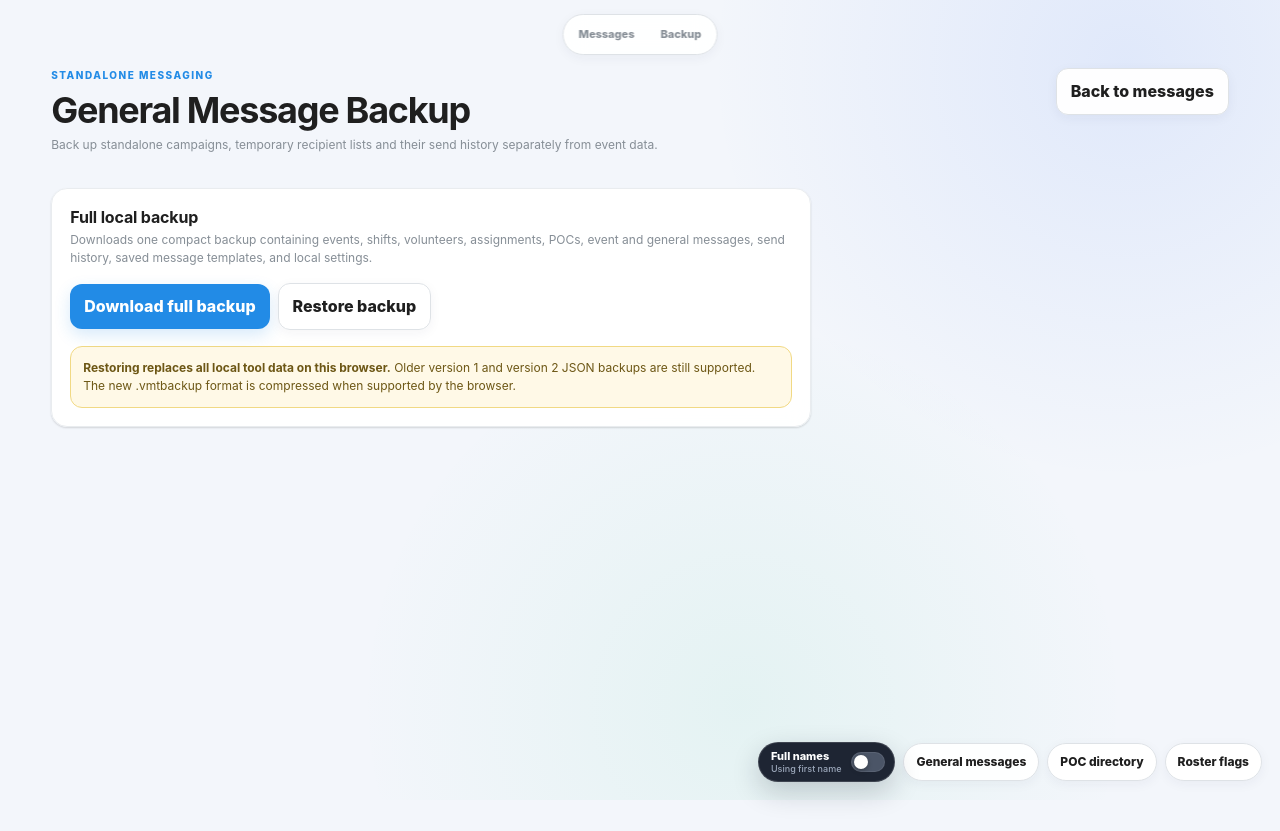
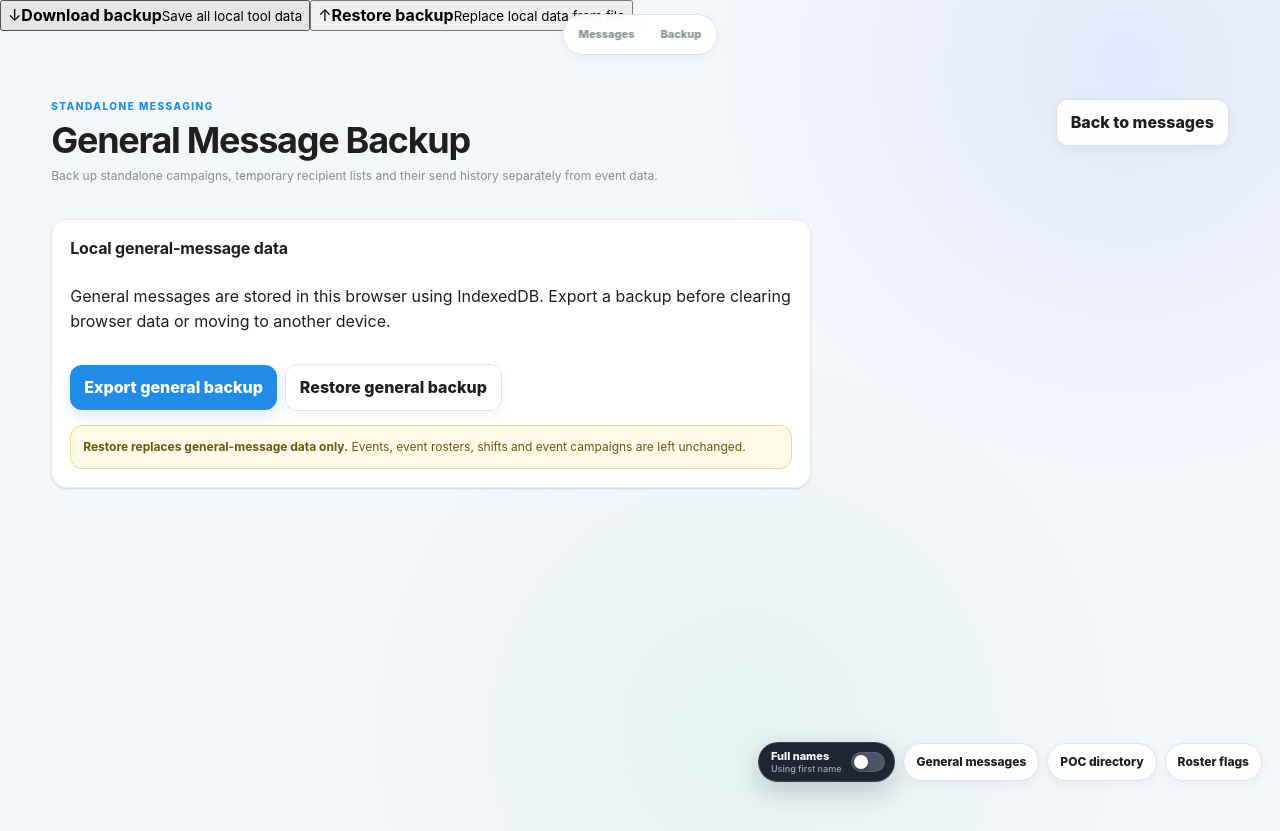
Before and after one commit to aqideh/volmessagetool, a Next.js app: page /general/backup in a window 1280 px wide. Before the commit the page ends 800 px from the top, so only its background shows below. Built offline with nearby package versions, Linux system fonts and the light colour scheme.

Commit message:
refactor: make backup controls persistent-menu ready

```diff
--- a/app/full-backup-tools.tsx
+++ b/app/full-backup-tools.tsx
@@ -1,7 +1,6 @@
 "use client";
 
-import { useEffect, useRef, useState } from "react";
-import { createPortal } from "react-dom";
+import { useRef, useState } from "react";
 import { db } from "@/lib/db";
 import type { BackupPayload, LegacyBackupPayload } from "@/lib/types";
 
@@ -18,7 +17,6 @@ type FullBackupPayload = {
 };
 
 type RestoreResult = {
-  eventId?: string;
   kind: "full" | "legacy";
 };
 
@@ -123,12 +121,7 @@ async function restoreFullBackup(payload: FullBackupPayload): Promise<RestoreRes
     }
   });
 
-  const events = payload.stores.events;
-  const eventId = Array.isArray(events) && events[0] && typeof events[0] === "object"
-    ? String((events[0] as { id?: unknown }).id ?? "")
-    : undefined;
-
-  return { eventId: eventId || undefined, kind: "full" };
+  return { kind: "full" };
 }
 
 function upgradeLegacyBackup(raw: BackupPayload | LegacyBackupPayload): BackupPayload {
@@ -193,48 +186,13 @@ async function restoreLegacyBackup(raw: unknown): Promise<RestoreResult> {
     if (payload.sendRecords.length) await db.sendRecords.bulkAdd(payload.sendRecords);
   });
 
-  return { eventId: payload.events[0]?.id, kind: "legacy" };
+  return { kind: "legacy" };
 }
 
 export default function FullBackupTools() {
-  const [host, setHost] = useState<HTMLElement | null>(null);
   const [status, setStatus] = useState("");
   const [working, setWorking] = useState(false);
   const fileRef = useRef<HTMLInputElement>(null);
-
-  useEffect(() => {
-    const sync = () => {
-      const panel = document.querySelector<HTMLElement>(".backup-panel");
-      if (!panel) {
-        setHost(null);
-        return;
-      }
-
-      panel.querySelectorAll<HTMLElement>(":scope > *").forEach((child) => {
-        if (!child.classList.contains("full-backup-host")) child.style.display = "none";
-      });
-
-      let nextHost = panel.querySelector<HTMLElement>(":scope > .full-backup-host");
-      if (!nextHost) {
-        nextHost = document.createElement("div");
-        nextHost.className = "full-backup-host";
-        panel.appendChild(nextHost);
-      }
-      setHost((current) => current === nextHost ? current : nextHost);
-    };
-
-    sync();
-    const observer = new MutationObserver(sync);
-    observer.observe(document.body, { childList: true, subtree: true });
-
-    return () => {
-      observer.disconnect();
-      document.querySelectorAll<HTMLElement>(".backup-panel > *").forEach((child) => {
-        child.style.display = "";
-      });
-      document.querySelectorAll(".full-backup-host").forEach((item) => item.remove());
-    };
-  }, []);
 
   async function exportBackup() {
     setWorking(true);
@@ -245,7 +203,7 @@ export default function FullBackupTools() {
       const stamp = new Date().toISOString().slice(0, 10);
       downloadBlob(blob, `volunteer-message-tool-${stamp}.vmtbackup`);
       const kb = Math.max(1, Math.round(blob.size / 1024));
-      setStatus(`Backup downloaded (${kb} KB). Keep this file somewhere safe.`);
+      setStatus(`Backup downloaded (${kb} KB).`);
     } catch (error) {
       setStatus(error instanceof Error ? error.message : "Backup export failed.");
     } finally {
@@ -264,8 +222,8 @@ export default function FullBackupTools() {
         : await restoreLegacyBackup(raw);
 
       setStatus(result.kind === "full"
-        ? "Full backup restored. Reloading the message tool..."
-        : "Legacy backup restored. Reloading the message tool...");
+        ? "Full backup restored. Reloading..."
+        : "Legacy backup restored. Reloading...");
       window.setTimeout(() => window.location.reload(), 150);
     } catch (error) {
       setStatus(error instanceof Error ? error.message : "Backup restore failed.");
@@ -275,22 +233,21 @@ export default function FullBackupTools() {
     }
   }
 
-  if (!host) return null;
+  return (
+    <div className="floating-backup-tools">
+      <button
+        className="floating-menu-action"
+        type="button"
+        disabled={working}
+        onClick={() => void exportBackup()}
+      >
+        <span className="floating-menu-action-icon" aria-hidden="true">↓</span>
+        <span>
+          <strong>{working ? "Working..." : "Download backup"}</strong>
+          <small>Save all local tool data</small>
+        </span>
+      </button>
 
-  return createPortal(
-    <div className="stack">
-      <div>
-        <h2 style={{ marginBottom: 4 }}>Full local backup</h2>
-        <p className="muted" style={{ margin: 0 }}>
-          Downloads one compact backup containing events, shifts, volunteers, assignments, POCs,
-          event and general messages, send history, saved message templates, and local settings.
-        </p>
-      </div>
-
-      <div className="actions">
-        <button className="primary" type="button" disabled={working} onClick={() => void exportBackup()}>
-          {working ? "Working..." : "Download full backup"}
-        </button>
       <input
         ref={fileRef}
         className="file-input"
@@ -298,18 +255,21 @@ export default function FullBackupTools() {
         accept=".vmtbackup,.json,application/json,application/gzip"
         onChange={(event) => void restoreBackup(event.currentTarget.files?.[0])}
       />
-        <button className="secondary" type="button" disabled={working} onClick={() => fileRef.current?.click()}>
-          Restore backup
+
+      <button
+        className="floating-menu-action"
+        type="button"
+        disabled={working}
+        onClick={() => fileRef.current?.click()}
+      >
+        <span className="floating-menu-action-icon" aria-hidden="true">↑</span>
+        <span>
+          <strong>Restore backup</strong>
+          <small>Replace local data from file</small>
+        </span>
       </button>
+
+      {status && <p className="floating-menu-status" role="status">{status}</p>}
     </div>
-
-      <div className="warning">
-        <strong>Restoring replaces all local tool data on this browser.</strong>{" "}
-        Older version 1 and version 2 JSON backups are still supported. The new .vmtbackup format is compressed when supported by the browser.
-      </div>
-
-      {status && <p className="muted" role="status" style={{ margin: 0 }}>{status}</p>}
-    </div>,
-    host,
   );
 }
```
Lines whose indentation alone changed are shown as unchanged.
